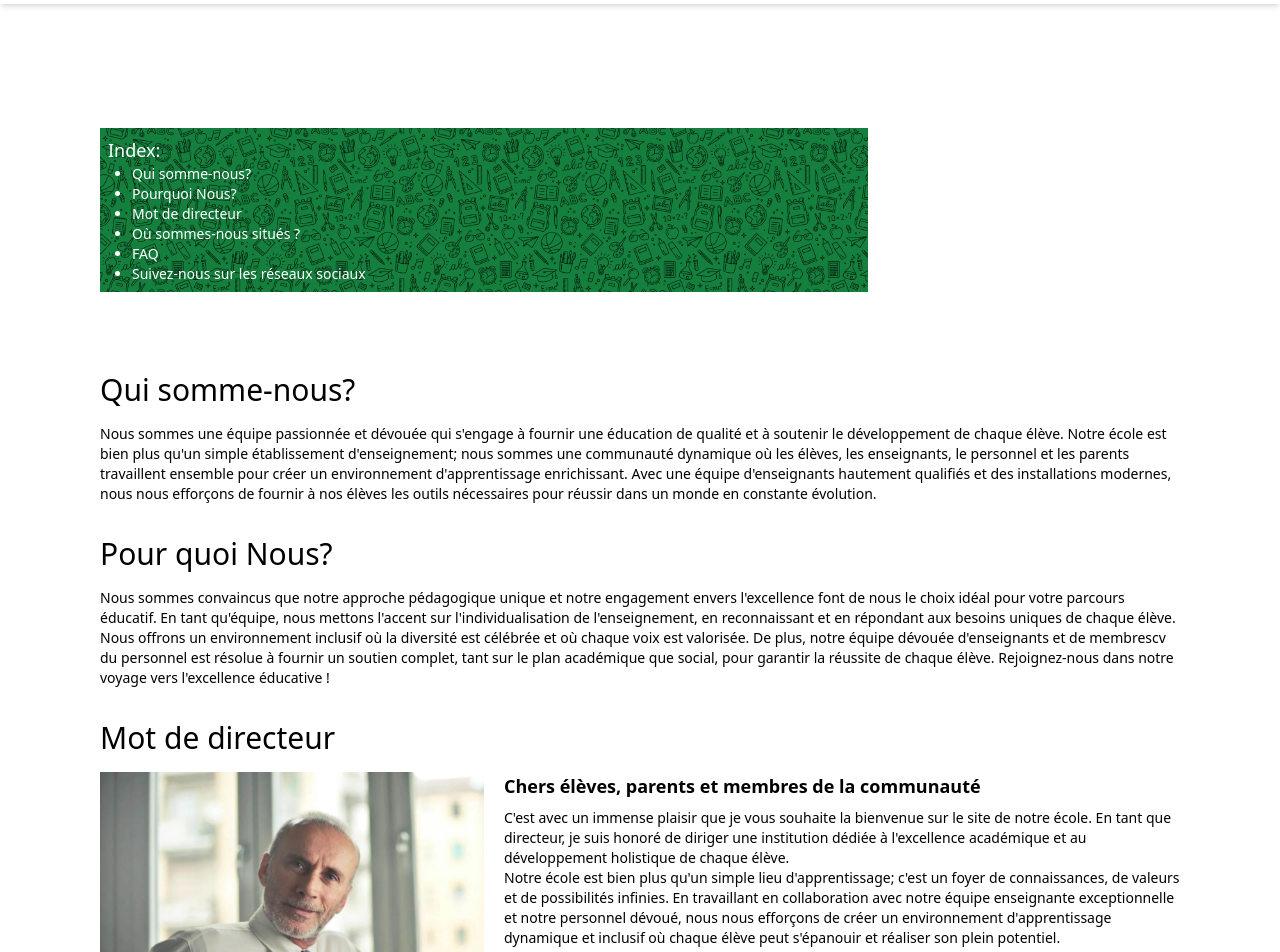
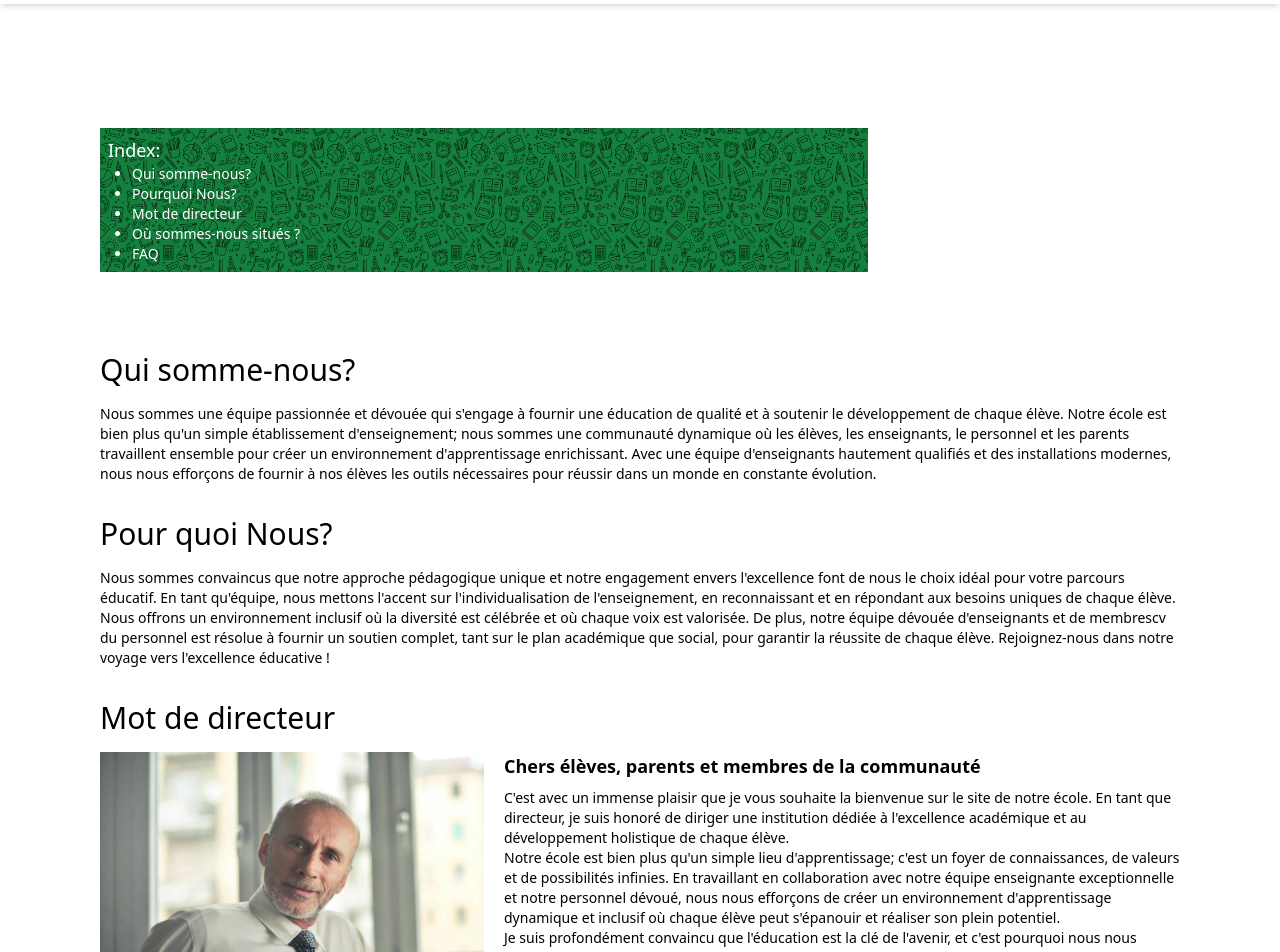
Before and after one commit to amineakkour/school-management, a React (Vite) app in the folder frontend/: page /a-propos-de-nous in a window 1280 px wide. Shown: the part 60-1012 px from the top of the page. Built offline with nearby package versions, Linux system fonts and the light colour scheme.

Commit message:
Add animation to about-us page

```diff
--- a/frontend/src/components/Navbar.jsx
+++ b/frontend/src/components/Navbar.jsx
@@ -17,9 +17,9 @@ function BurgerMenu({isOpen, setIsOpen}) {
 
   return (
     <button className="z-[100] flex flex-col justify-center items-center md:hidden" onClick={() => setIsOpen(!isOpen)}>
-      <div className={`${genericHamburgerLine} ${isOpen ? "rotate-45 translate-y-3  " : "" }`} />
-      <div className={`${genericHamburgerLine} ${isOpen ? "opacity-0" : ""}`} />
-      <div className={`${genericHamburgerLine} ${ isOpen ? "-rotate-45 -translate-y-3" : "" }`}/>
+      <div className={`${genericHamburgerLine} ${isOpen ? "rotate-45 translate-y-3 bg-blue-400" : "bg-green-600" }`} />
+      <div className={`${genericHamburgerLine} ${isOpen ? "opacity-0" : "bg-purple-700"}`} />
+      <div className={`${genericHamburgerLine} ${ isOpen ? "-rotate-45 -translate-y-3 bg-blue-400" : "bg-orange-400" }`}/>
     </button>
   );
 }
--- a/frontend/src/views/AboutUs.jsx
+++ b/frontend/src/views/AboutUs.jsx
@@ -1,7 +1,7 @@
 import { Link } from "react-router-dom";
 import directorPic from "../assets/director.jpg";
 import background_src from "../assets/background_2.jpg";
-import { useState } from "react";
+import { useEffect, useRef, useState } from "react";
 
 var FAQ_data = [
   {question: "Quels sont les horaires de l'école?", answer: "Nos horaires varient en fonction des niveaux scolaires. Pour obtenir des informations spécifiques sur les horaires de chaque niveau, veuillez consulter la section 'Horaire' de notre site web ou contacter le bureau de l'école."},
@@ -14,20 +14,6 @@ var FAQ_data = [
   {question: "Comment puis-je obtenir des mises à jour et des annonces importantes de l'école?", answer: "Pour rester informé des dernières nouvelles et annonces de l'école, veuillez vous abonner à notre bulletin d'information ou suivre nos réseaux sociaux officiels. Vous pouvez également consulter régulièrement la section 'Actualités' de notre site web pour les mises à jour importantes."},
 ]
 
-function NavForAboutUs() {
-  return (
-  <nav className="bg-green-700 max-w-3xl p-2 bg-contain text-white bg-blend-multiply" style={{backgroundImage: `url(${background_src})`}}>
-    <h5 className="text-lg">Index: </h5>
-    <ul>
-      <li className="list-disc ml-6"><Link className="hover:underline" to="">Qui somme-nous?</Link></li>
-      <li className="list-disc ml-6"><Link className="hover:underline" to="">Pourquoi Nous?</Link></li>
-      <li className="list-disc ml-6"><Link className="hover:underline" to="">Mot de directeur</Link></li>
-      <li className="list-disc ml-6"><Link className="hover:underline" to="">Où sommes-nous situés ?</Link></li>
-      <li className="list-disc ml-6"><Link className="hover:underline" to="">FAQ </Link></li>
-      <li className="list-disc ml-6"><Link className="hover:underline" to="">Suivez-nous sur les réseaux sociaux</Link></li>
-    </ul>
-  </nav>)
-}
 
 function Division({title, text}) {
   return (
@@ -124,7 +110,7 @@ function Question({question, answer}) {
   const [isOpen, setIsOpen] = useState(false);
 
   return (
-    <div className="bg-green-700 hover:bg-green-800 max-w-3xl p-2 bg-contain text-white bg-blend-multiply rounded-md my-2" style={{backgroundImage: `url(${background_src})`}}>
+    <div className={`bg-green-700 transition-all ${isOpen ? "my-5 scale-105 bg-green-800 shadow-lg" : ""} hover:bg-green-800 max-w-3xl p-2 bg-contain text-white bg-blend-multiply rounded-md my-2`} style={{backgroundImage: `url(${background_src})`}}>
       <div onClick={() => setIsOpen(v => !v)} className="flex justify-between items-center md:text-lg font-semibold cursor-pointer">
         <div>{question}</div>
         <div className={`${isOpen ? "rotate-180" : ""}`}><i className="fa-solid fa-chevron-down"></i></div>
@@ -136,23 +122,61 @@ function Question({question, answer}) {
 }
 
 export default function AboutUs() {
+  const div1 = useRef(null);
+  const div2 = useRef(null);
+  const div3 = useRef(null);
+  const div4 = useRef(null);
+  const div5 = useRef(null);
+  const [isUpArrowVisible, setIsUppArrowVisible] = useState(window.scrollY > 300);
+
+  useEffect(() => {
+    document.addEventListener("scroll", () => {
+      setIsUppArrowVisible(window.scrollY > 300)
+    })
+  })
+
+  function scrollToElement(element) {
+    window.scroll({top: element.getBoundingClientRect().top - 100, behavior: "smooth"})
+  }
+
   return (
     <div className="m-2 md:mx-auto p-4">
       <div id="rain-bow"></div>
-      <NavForAboutUs />
+      {isUpArrowVisible && <button id="up-arrow" className="fixed bottom-5 right-8 hover:border border-black bg-cyan-500 w-12 h-12 hover:scale-125 transition-all rounded-full text-xl" onClick={() => window.scroll({top: 0, behavior: "smooth"})}><i className="fa-solid fa-up-long"></i></button>}
+
+      <nav className="bg-green-700 max-w-3xl p-2 bg-contain text-white bg-blend-multiply" style={{backgroundImage: `url(${background_src})`}}>
+        <h5 className="text-lg">Index: </h5>
+        <ul>
+          <li className="list-disc ml-6"><Link className="hover:underline" to="" onClick={() => scrollToElement(div1.current)}>Qui somme-nous?</Link></li>
+          <li className="list-disc ml-6"><Link className="hover:underline" to="" onClick={() => scrollToElement(div2.current)}>Pourquoi Nous?</Link></li>
+          <li className="list-disc ml-6"><Link className="hover:underline" to="" onClick={() => scrollToElement(div3.current)}>Mot de directeur</Link></li>
+          <li className="list-disc ml-6"><Link className="hover:underline" to="" onClick={() => scrollToElement(div4.current)}>Où sommes-nous situés ?</Link></li>
+          <li className="list-disc ml-6"><Link className="hover:underline" to="" onClick={() => scrollToElement(div5.current)}>FAQ </Link></li>
+        </ul>
+      </nav>
 
       <div className="mt-20">
-        <Division title={"Qui somme-nous?"} text="Nous sommes une équipe passionnée et dévouée qui s'engage à fournir une éducation de qualité et à soutenir le développement de chaque élève. Notre école est bien plus qu'un simple établissement d'enseignement; nous sommes une communauté dynamique où les élèves, les enseignants, le personnel et les parents travaillent ensemble pour créer un environnement d'apprentissage enrichissant. Avec une équipe d'enseignants hautement qualifiés et des installations modernes, nous nous efforçons de fournir à nos élèves les outils nécessaires pour réussir dans un monde en constante évolution." />
+        <div ref={div1}>
+          <Division title={"Qui somme-nous?"} text="Nous sommes une équipe passionnée et dévouée qui s'engage à fournir une éducation de qualité et à soutenir le développement de chaque élève. Notre école est bien plus qu'un simple établissement d'enseignement; nous sommes une communauté dynamique où les élèves, les enseignants, le personnel et les parents travaillent ensemble pour créer un environnement d'apprentissage enrichissant. Avec une équipe d'enseignants hautement qualifiés et des installations modernes, nous nous efforçons de fournir à nos élèves les outils nécessaires pour réussir dans un monde en constante évolution." />
+        </div>
 
-        <Division title={"Pour quoi Nous?"} text="Nous sommes convaincus que notre approche pédagogique unique et notre engagement envers l'excellence font de nous le choix idéal pour votre parcours éducatif. En tant qu'équipe, nous mettons l'accent sur l'individualisation de l'enseignement, en reconnaissant et en répondant aux besoins uniques de chaque élève. Nous offrons un environnement inclusif où la diversité est célébrée et où chaque voix est valorisée. De plus, notre équipe dévouée d'enseignants et de membrescv du personnel est résolue à fournir un soutien complet, tant sur le plan académique que social, pour garantir la réussite de chaque élève. Rejoignez-nous dans notre voyage vers l'excellence éducative !" />
+        <div ref={div2}>
+          <Division title={"Pour quoi Nous?"} text="Nous sommes convaincus que notre approche pédagogique unique et notre engagement envers l'excellence font de nous le choix idéal pour votre parcours éducatif. En tant qu'équipe, nous mettons l'accent sur l'individualisation de l'enseignement, en reconnaissant et en répondant aux besoins uniques de chaque élève. Nous offrons un environnement inclusif où la diversité est célébrée et où chaque voix est valorisée. De plus, notre équipe dévouée d'enseignants et de membrescv du personnel est résolue à fournir un soutien complet, tant sur le plan académique que social, pour garantir la réussite de chaque élève. Rejoignez-nous dans notre voyage vers l'excellence éducative !" />
+        </div>
 
-        <Division title={"Mot de directeur"} text={<DirectorWord />} />
+        <div ref={div3}>
+          <Division title={"Mot de directeur"} text={<DirectorWord />} />
+        </div>
 
 
-        <Division title={"Où sommes-nous situés?"} text={<Map />} />
+        <div ref={div4}>
+          <Division title={"Où sommes-nous situés?"} text={<Map />} />
+        </div>
 
+        <div ref={div5}>
+          <Division title={"FAQ"} text={<FAQ />} />
+        </div>
 
-        <Division title={"FAQ"} text={<FAQ />} />
       </div>
     </div>
   )
```
